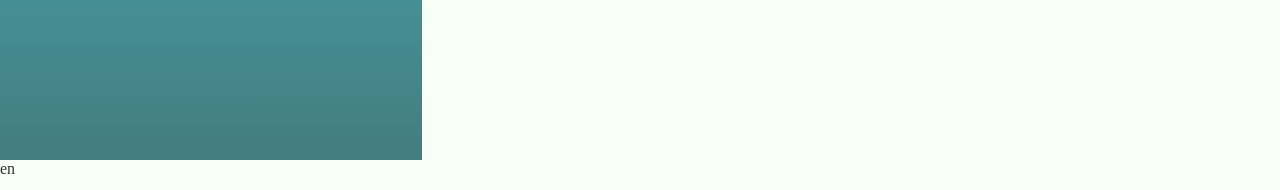
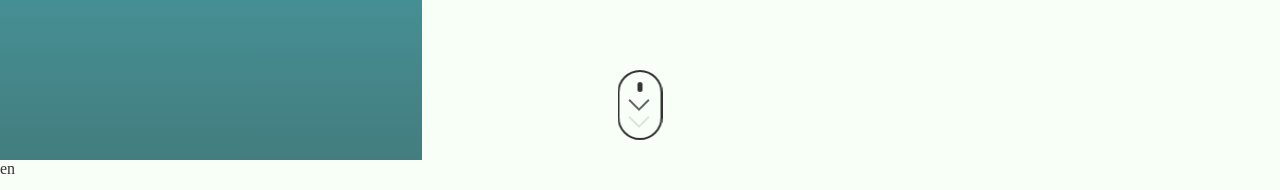
Before and after one commit to SLecureu/SLecureu.github.io, a React (Vite) app: page / in a window 1280 px wide. Shown: the part 640-830 px from the top of the page. Built offline with nearby package versions, Linux system fonts and the light colour scheme.

Commit message:
feat(scroller)

```diff
--- a/src/components/scroller.jsx
+++ b/src/components/scroller.jsx
@@ -8,7 +8,7 @@ const Scroller = () => {
 
     useEffect(() => {
         const handleScroll = () => {
-            const scrollPosition = window.scrollY + window.innerHeight - 1;
+            const scrollPosition = window.scrollY + window.innerHeight;
 
             let newIndex = sections.findIndex((section) => {
                 const element = document.querySelector(section);
@@ -36,6 +36,33 @@ const Scroller = () => {
         };
     }, [sections]);
 
+    const preventScroll = () => {
+        window.addEventListener("wheel", preventDefault, { passive: false });
+        window.addEventListener("touchmove", preventDefault, {
+            passive: false,
+        });
+        window.addEventListener("keydown", preventDefaultForScrollKeys);
+    };
+
+    const enableScroll = () => {
+        window.removeEventListener("wheel", preventDefault, { passive: false });
+        window.removeEventListener("touchmove", preventDefault, {
+            passive: false,
+        });
+        window.removeEventListener("keydown", preventDefaultForScrollKeys);
+    };
+
+    const preventDefaultForScrollKeys = (e) => {
+        const keys = [32, 33, 34, 35, 36, 37, 38, 39, 40];
+        if (keys.includes(e.keyCode)) {
+            e.preventDefault();
+        }
+    };
+
+    const preventDefault = (e) => {
+        e.preventDefault();
+    };
+
     const handleScrollerClick = () => {
         if (isScrolling) return;
 
@@ -44,17 +71,16 @@ const Scroller = () => {
         const nextElement = document.querySelector(nextSection);
         if (nextElement) {
             setIsScrolling(true);
+            preventScroll();
+
             nextElement.scrollIntoView({ behavior: "smooth" });
 
             setTimeout(() => {
                 setIsScrolling(false);
+                enableScroll();
             }, 1000);
         }
     };
-
-    if (currentSectionIndex === sections.length - 1) {
-        return null;
-    }
 
     return (
         <a
```
